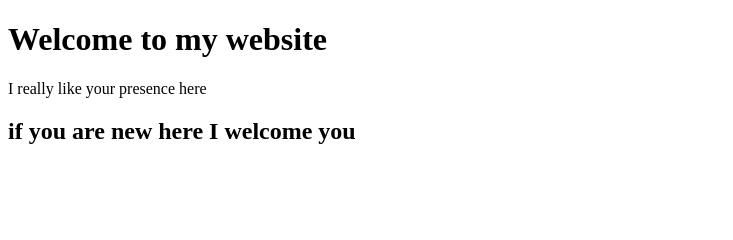
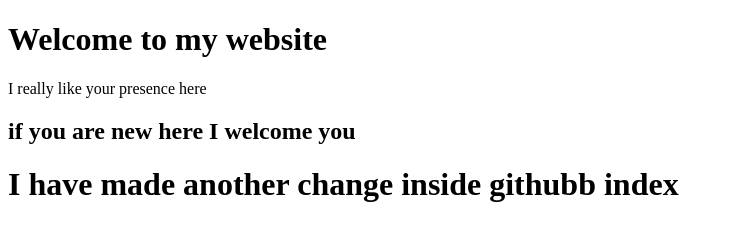
Before and after one commit to j33mk/HtmlProject, a plain HTML site: page index.html in a window 1280 px wide. Shown: the whole page, without its empty margins (0-733 px from the left). Drawn offline with Linux system fonts and the light colour scheme.

Commit message:
another change is made

```diff
--- a/index.html
+++ b/index.html
@@ -9,6 +9,11 @@
 	<p>I really like your presence here</p>
 	<h2>if you are new here I welcome you</h2>
 </div>
+<div>
+<h1>I have made another change inside githubb index</h1>
+
+
+</div>
 
 </body>
 </html>
```
